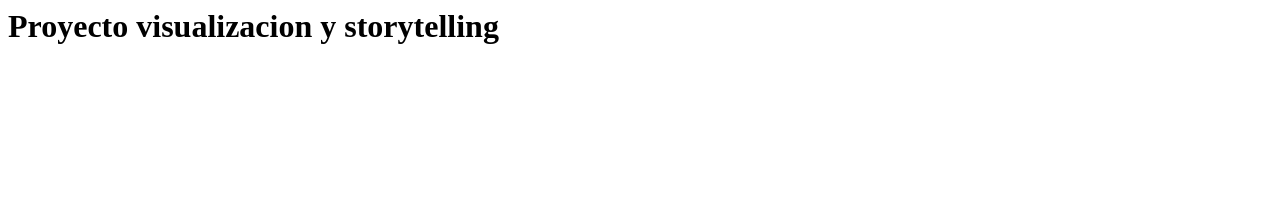
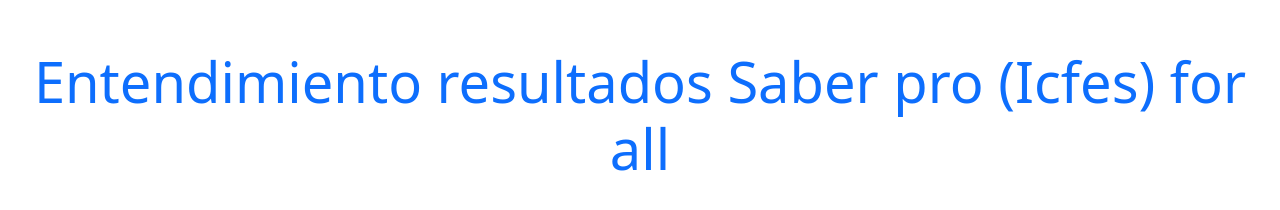
Before and after one commit to jdelgadoc201920046/Visualizacion-y-storytelling, a plain HTML site: page index.html in a window 1280 px wide. Drawn offline with nearby package versions, Linux system fonts and the light colour scheme.

Commit message:
Update index.html

```diff
--- a/index.html
+++ b/index.html
@@ -1 +1,28 @@
-<h1> Proyecto visualizacion y storytelling </h1>
+<h1>  </h1>
+<!doctype html>
+<html lang="en">
+  <head>
+    <!-- Required meta tags -->
+    <meta charset="utf-8">
+    <meta name="viewport" content="width=device-width, initial-scale=1">
+
+    <!-- Bootstrap CSS -->
+    <link href="https://cdn.jsdelivr.net/npm/bootstrap@5.1.3/dist/css/bootstrap.min.css" rel="stylesheet" integrity="sha384-1BmE4kWBq78iYhFldvKuhfTAU6auU8tT94WrHftjDbrCEXSU1oBoqyl2QvZ6jIW3" crossorigin="anonymous">
+
+    <title>Visualizacion y storytelling</title>
+  </head>
+  <body>
+    <h1 class="text-center mt-5 display-4 text-primary">Entendimiento resultados Saber pro (Icfes) for all</h1>
+
+    <!-- Optional JavaScript; choose one of the two! -->
+
+    <!-- Option 1: Bootstrap Bundle with Popper -->
+    <script src="https://cdn.jsdelivr.net/npm/bootstrap@5.1.3/dist/js/bootstrap.bundle.min.js" integrity="sha384-ka7Sk0Gln4gmtz2MlQnikT1wXgYsOg+OMhuP+IlRH9sENBO0LRn5q+8nbTov4+1p" crossorigin="anonymous"></script>
+
+    <!-- Option 2: Separate Popper and Bootstrap JS -->
+    <!--
+    <script src="https://cdn.jsdelivr.net/npm/@popperjs/core@2.10.2/dist/umd/popper.min.js" integrity="sha384-7+zCNj/IqJ95wo16oMtfsKbZ9ccEh31eOz1HGyDuCQ6wgnyJNSYdrPa03rtR1zdB" crossorigin="anonymous"></script>
+    <script src="https://cdn.jsdelivr.net/npm/bootstrap@5.1.3/dist/js/bootstrap.min.js" integrity="sha384-QJHtvGhmr9XOIpI6YVutG+2QOK9T+ZnN4kzFN1RtK3zEFEIsxhlmWl5/YESvpZ13" crossorigin="anonymous"></script>
+    -->
+  </body>
+</html>
```
